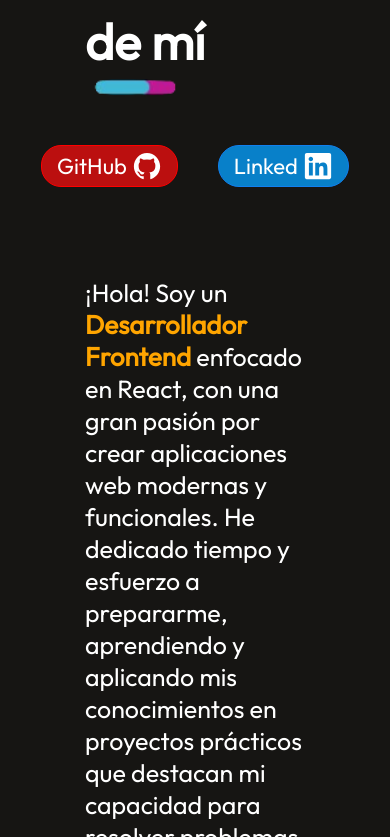
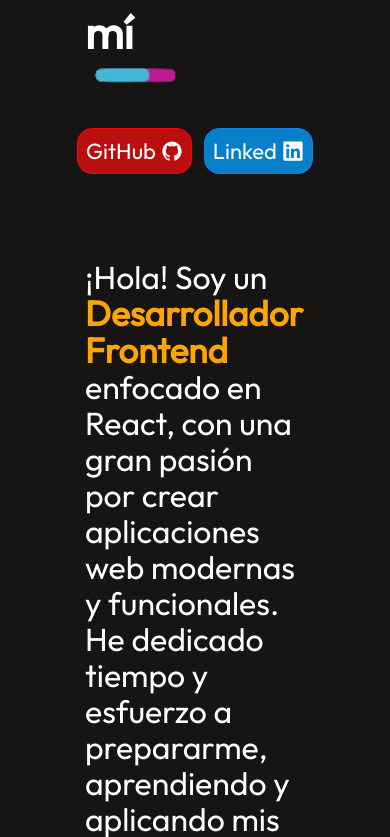
Before and after one commit to MarioCamayo/portfolio, a React (Vite) app: page / in a window 390 px wide. Shown: the part 1447-2284 px from the top of the page. Built offline with nearby package versions, Linux system fonts and the light colour scheme.

Commit message:
se modificó las medidas responsivas del componente About

```diff
--- a/src/components/About/About.jsx
+++ b/src/components/About/About.jsx
@@ -50,7 +50,7 @@ const About = () => {
 
             <div className="about-right">
                 <div className='about-para'>
-                    <p> ¡Hola! Soy un <strong className='about-right-gradient-text'> Desarrollador Frontend</strong> enfocado en React, con una gran pasión por crear aplicaciones web modernas y funcionales. He dedicado tiempo y esfuerzo a prepararme, aprendiendo y aplicando mis conocimientos en proyectos prácticos que destacan mi capacidad para resolver problemas reales con tecnología.
+                    <p> ¡Hola! Soy un <strong className='about-right-text'> Desarrollador Frontend</strong> enfocado en React, con una gran pasión por crear aplicaciones web modernas y funcionales. He dedicado tiempo y esfuerzo a prepararme, aprendiendo y aplicando mis conocimientos en proyectos prácticos que destacan mi capacidad para resolver problemas reales con tecnología.
 
                     </p>
                  {/* </div> */}
@@ -79,58 +79,70 @@ const About = () => {
           <div className='about-skills'>
                     <h2 className='about-skill-title'>Mis Habilidades</h2>
                     <img className='about-skill-logo' src= {logo_menu} alt="logo_menu" />
+
                  <div className="about-skill-icons">
                         <div className='about-skill'>
                             <p>HTML</p>
                             <img src={logo_html} alt="logo html" />
                                 {/* <p>HTML & CSS</p><hr style={{width:'50%'}} /> */}
                         </div>
+
                         <div className='about-skill'>
                             <p>CSS</p>
                             <img src={logo_css} alt="logo_css" />
                                 {/* <p>HTML & CSS</p><hr style={{width:'50%'}} /> */}
                         </div>
+
                         <div className='about-skill'>
                             <p>JAVASCRIPT</p>
                             <img  src= {logo_javascript} alt="logo_javascript" />
                             {/* <hr style={{width:'50%'}} /> */}
                          </div>
+
                         <div className='about-skill'>
                             <p>REACT JS</p>
                             {/* <hr style={{width:'50%'}} /> */}
                             <img  src= {logo_react} alt="logo_react" />
 
                         </div>
+
+
                         <div className='about-skill'>
                             <p>NODE JS</p>
                             <img src= {logo_node} alt="logo_node" />
                             {/* <hr style={{width:'50%'}} /> */}
                         </div>
+
                         <div className='about-skill'>
                             <p>GIT</p>
                             <img src= {logo_git} alt="logo_git" />
                             {/* <hr style={{width:'50%'}} /> */}
                         </div>
+
                         <div className='about-skill'>
                             <p>TAILWINDCSS</p>
                             <img src= {logo_tailwindcss} alt="logo_tailwind" />
                             {/* <hr style={{width:'50%'}} /> */}
                         </div>
+
                         <div className='about-skill'>
                             <p>BOOTSTRAP</p>
                             <img src= {logo_bootstrap} alt="logo_bootstrap" />
                             {/* <hr style={{width:'50%'}} /> */}
                         </div>
+
                         <div className='about-skill'>
                             <p>MONGODB</p>
                             <img src= {logo_mongodb} alt="logo_mongodb" />
                             {/* <hr style={{width:'50%'}} /> */}
                         </div>
+
                         <div className='about-skill'>
                             <p>SCRUM</p>
                             <img src= {logo_scrum} alt="logo_scrum" />
                             {/* <hr style={{width:'50%'}} /> */}
                         </div>
+
                   </div>
                 </div>
 
--- a/src/components/About/about.css
+++ b/src/components/About/about.css
@@ -144,7 +144,7 @@
     /* padding: 0; */
 }
 
-.about-right-gradient-text{
+.about-right-text{
     font-size: 26px;
     /* background: linear-gradient(270deg, #DF8908 50.41%,
     #B415FF 100%); */
@@ -301,7 +301,7 @@
     }
 
     .about-title h1{
-        font-size: 50px;
+        font-size: 45px;
         padding: 0px;
     }
 
@@ -309,6 +309,27 @@
         width: 100px;
         /* margin-right: 0px; */
         /* right: 20px; */
+    }
+
+    .about-right-text{
+        font-size: 35px;
+
+    }
+
+    .about-icono-linkedin{
+        margin: 5px;
+        font-size: 22px;
+        padding: 8px;
+        border-radius: 15px;
+
+    }
+    .about-icono-github{
+        margin: 5px;
+        font-size: 22px;
+        padding: 8px;
+        border-radius: 15px;
+
+
     }
 
     .about-sections{
@@ -322,16 +343,18 @@
     }
 
     .about-para{
-        font-size: 25px;
-        line-height: 32px;
+        font-size: 32px;
+        line-height: 36px;
   }
   .about-skill{
+
         gap: 20px;
-        align-items: center;
+        /* flex-wrap: wrap; */
+        /* align-items: center; */
   }
 
   .about-skill-title{
-      font-size: 50px;
+      font-size: 45px;
       /* margin-bottom: 0; */
   }
 
@@ -342,6 +365,28 @@
       margin-bottom: 10px;
 
   }
+
+  .about-skill-icons{
+    display: grid;
+    grid-template-columns: repeat(2, 1fr);
+    gap: 10px;
+    /*margin-top: 5px;
+    margin: 30px;
+    padding: 20px; */
+
+  }
+
+  .about-skill-icons{
+    /* padding-right: 60px; */
+    /* display: flex; */
+    /* align-items: center;
+    justify-content: center; */
+    /* flex-wrap: wrap;
+    gap: 10px;
+    padding-top: 60px;
+    padding-bottom: 70px; */
+
+}
 
 
 
@@ -361,7 +406,7 @@
    .about-icono{
         /* display: flex; */
         margin-top: -50px;
-        gap: 20px;
+        gap: 2px;
 
 
     }
```
Lines whose indentation alone changed are shown as unchanged.
